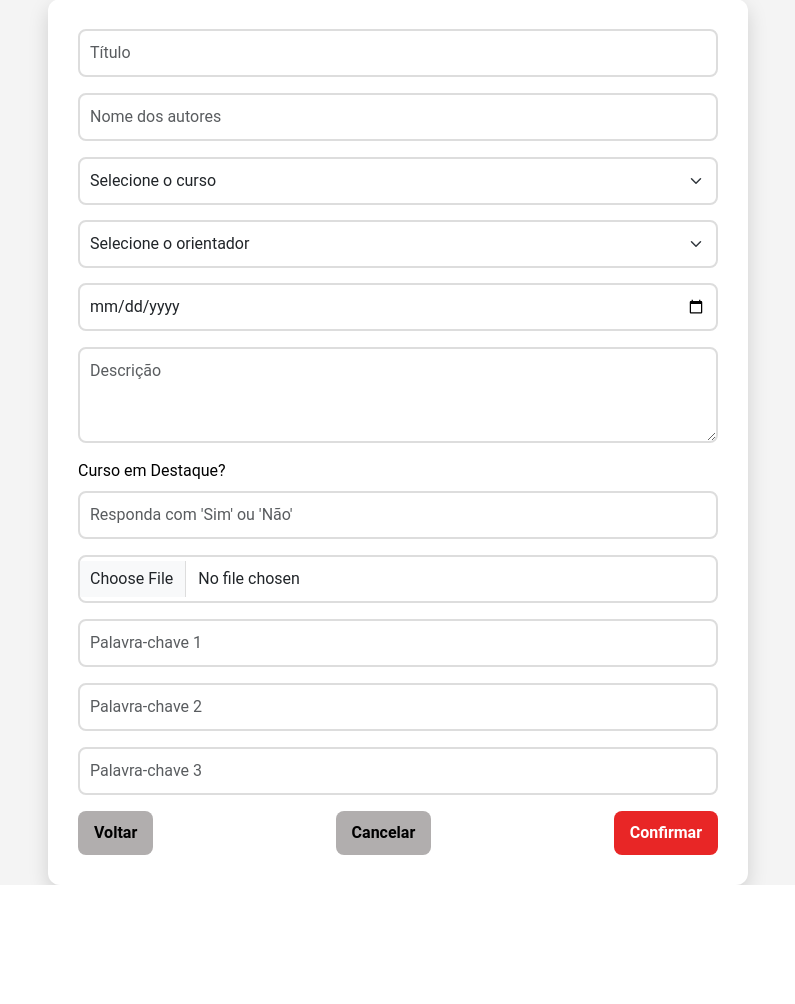
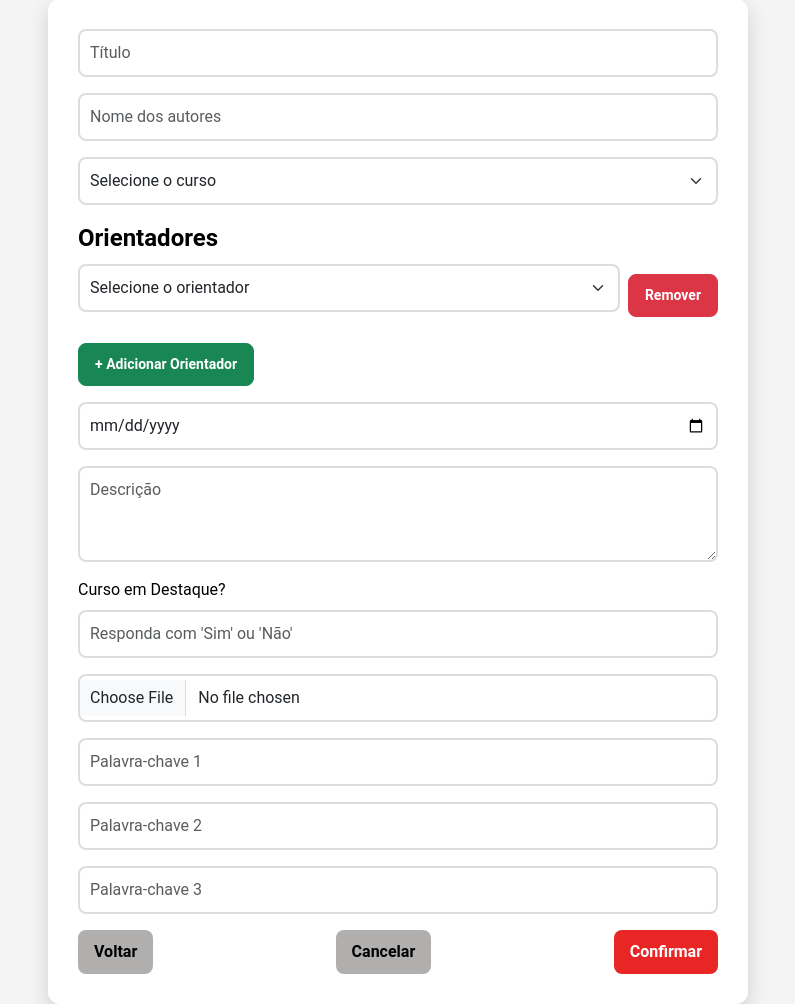
Before and after one commit to mariasantiag/portfolio-dos-tcc, a Flask app: page /paginacadastrotcc in a window 1280 px wide. Shown: the part 113-1117 px from the top of the page, without its empty margins (242-1037 px from the left). Before the commit the page ends 998 px from the top, so only its background shows below. Run offline with Flask 3, Linux system fonts and the light colour scheme; data that the repository does not hold is empty; some libraries are stand-ins or nearby versions.

Commit message:
Criando função para adicionar mais de um orientador no tcc

```diff
--- a/app.py
+++ b/app.py
@@ -47,13 +47,14 @@ def paginacadastrotcc():
     return render_template("cadastro-tcc.html", curso=curso)
 
 
-
-# API que responde a GET em /api/orientadores/<id_do_curso>
 @app.route("/api/orientadores/<int:cod_curso>")
 def api_orientadores(cod_curso):
     orientadores = Curso_orientador.recuperar_orientador(cod_curso)
-
-    # Retorna os dados no formato JSON (usado pelo JavaScript no frontend)
+    # Exemplo de retorno esperado
+    # orientadores = [
+    #    {"id": 1, "nome_orientador": "Fulano"},
+    #    {"id": 2, "nome_orientador": "Beltrano"},
+    # ]
     return jsonify(orientadores)
 
 
@@ -64,13 +65,15 @@ def paginaorientadorcurso():
 @app.route("/post/cadastraorientadorcurso", methods=["POST"])
 def post_curso_orientador():
     nome_curso = request.form.get("curso_nome")
-    nome_orientador = request.form.get("orientador_nome")
+    orientadores = request.form.getlist("orientador_nome")  # Lista de orientadores
 
-    # 1. Cadastrar curso e pegar id
+    # Cadastra o curso e pega o ID
     cod_curso = Curso_orientador.cadastro_curso(nome_curso)
 
-    # 2. Cadastrar orientador já vinculando ao curso
-    Curso_orientador.cadastro_orientador(nome_orientador, cod_curso)
+    # Insere cada orientador individualmente
+    for nome_orientador in orientadores:
+        if nome_orientador.strip():
+            Curso_orientador.cadastro_orientador(nome_orientador.strip(), cod_curso)
 
     return redirect("/paginainicial")
 
@@ -91,13 +94,20 @@ def deslogar():
     session.clear()
     return redirect("/")
 
+# Mantenha o import os e o from flask import request, redirect
+# Adicione: import os
+
+# ... (código anterior) ...
+
+# ... (código anterior) ...
+
 @app.route("/post/cadastrar/tcc", methods=["POST"])
 def post_tcc():
     # Pegando todas as informações do formulário
     titulo = request.form.get("titulo")
     autores = request.form.get("autores")
     curso = int(request.form.get("curso"))
-    orientador = int(request.form.get("orientador"))
+    orientadores_ids = request.form.getlist("orientador[]") # ou "orientador"
     descricao = request.form.get("descricao")
     data = request.form.get("data")
     chave1 = request.form.get("chave1")
@@ -125,7 +135,7 @@ def post_tcc():
 
     # Chama o método completo que salva o PDF e registra no banco
     tcc.salvar_tcc(
-        titulo, autores, orientador, curso, descricao, caminho_temporario,
+        titulo, autores, orientadores_ids, curso, descricao, caminho_temporario,
         data, chave1, chave2, chave3, destaque
     )
 
@@ -137,5 +147,4 @@ def post_tcc():
     return redirect("/paginainicial")
 
 
-
 app.run(debug=True)
--- a/models/control_curso_orientador.py
+++ b/models/control_curso_orientador.py
@@ -90,7 +90,7 @@ class Curso_orientador:
             cursor = conexao.cursor(dictionary = True)
 
             # Criando o sql que será executado
-            sql = "SELECT nome_orientador FROM tbOrientador where cod_curso = %s;"
+            sql = "SELECT nome_orientador, cod_orientador FROM tbOrientador where cod_curso = %s;"
 
             valores = (cod_curso,)
 
--- a/static/js/orientador.js
+++ b/static/js/orientador.js
@@ -1,38 +1,84 @@
-// Espera até que toda a página esteja carregada
+// ATUALIZAÇÃO DA FUNÇÃO popularOrientadoresEmSelect (Mantém a que eu te passei na última resposta, mas garante o retorno)
+function popularOrientadoresEmSelect(select, data = []) {
+  // Limpa as opções antigas
+  select.innerHTML = '<option selected disabled>Selecione o orientador</option>';
+
+  // Se já temos os dados, popula diretamente (não é o caso do botão Adicionar)
+  if (data.length > 0) {
+      data.forEach(orientador => {
+          const option = document.createElement("option");
+          option.value = orientador.id;
+          option.textContent = orientador.nome_orientador;
+          select.appendChild(option);
+      });
+      return;
+  }
+
+  // Se não tem dados, busca o valor do <select name="curso">
+  const selectCurso = document.querySelector("select[name='curso']");
+  const cursoSelecionado = selectCurso ? selectCurso.value : null;
+
+  // Verifica se um curso válido está selecionado
+  if (!cursoSelecionado || selectCurso.options[selectCurso.selectedIndex].disabled) {
+       // Não faz nada se for a opção "Selecione o curso"
+       return;
+  }
+
+  // Faz o fetch (busca)
+  fetch(`/api/orientadores/${cursoSelecionado}`)
+      .then(response => response.json())
+      .then(data => {
+          data.forEach(orientador => {
+              const option = document.createElement("option");
+              option.value = orientador.cod_orientador;
+              option.textContent = orientador.nome_orientador;
+              select.appendChild(option);
+          });
+      })
+      .catch(error => {
+          console.error("Erro ao buscar orientadores:", error);
+      });
+}
+
+// NOVO CÓDIGO DO DOMContentLoaded
 document.addEventListener("DOMContentLoaded", function () {
+  // Referência ao <select> de curso
+  const selectCurso = document.querySelector("select[name='curso']");
 
-    // Referência ao <select> de curso
-    const selectCurso = document.querySelector("select[name='curso']");
+  // Quando o curso for alterado...
+  selectCurso.addEventListener("change", function () {
+      // Encontra TODOS os selects de orientador (o inicial e os adicionados)
+      const selectsOrientadores = document.querySelectorAll('#orientadores-container .orientador-select');
 
-    // Referência ao <select> de orientador
-    const selectOrientador = document.getElementById("select-orientador");
+      selectsOrientadores.forEach(selectOrientador => {
+          // Repopula cada um com os orientadores do novo curso
+          popularOrientadoresEmSelect(selectOrientador);
+      });
+  });
+});
 
-    // Quando o curso for alterado...
-    selectCurso.addEventListener("change", function () {
-      const cursoSelecionado = this.value; // pega o código do curso
+// A função adicionarCampoOrientador() deve permanecer como estava (e como está abaixo)
+function adicionarCampoOrientador() {
+  const container = document.getElementById('orientadores-container');
 
-      // Verifica se foi selecionado um curso válido
-      if (cursoSelecionado) {
-        // Faz uma requisição GET para a API Flask usando o código do curso
-        fetch(`/api/orientadores/${cursoSelecionado}`)
-          .then(response => response.json()) // converte a resposta para JSON
-          .then(data => {
-            // Limpa o <select> de orientadores antes de adicionar os novos
-            selectOrientador.innerHTML = '<option selected disabled>Selecione o orientador</option>';
+  const novoCampo = document.createElement('div');
+  novoCampo.className = 'orientador-input mb-2 d-flex align-items-center';
 
-            // Para cada orientador retornado pela API...
-            data.forEach(function (orientador) {
-              // Cria uma nova <option> com nome do orientador
-              const option = document.createElement("option");
-              option.value = orientador.nome_orientador; // valor do campo
-              option.textContent = orientador.nome_orientador; // texto exibido
-              selectOrientador.appendChild(option); // adiciona a opção ao <select>
-            });
-          })
-          .catch(error => {
-            // Em caso de erro, exibe no console
-            console.error("Erro ao buscar orientadores:", error);
-          });
-      }
-    });
-  });
+  novoCampo.innerHTML = `
+      <select name="orientador[]" class="form-select orientador-select me-2" required>
+        <option selected disabled>Selecione o orientador</option>
+      </select>
+      <button type="button" class="btn btn-danger btn-sm" onclick="removerCampo(this)">Remover</button>
+  `;
+
+  container.appendChild(novoCampo);
+
+  // Atualiza a lista de opções com base no curso selecionado
+  // ESSA CHAMADA GARANTE QUE O NOVO CAMPO SEJA POPULADO IMEDIATAMENTE!
+  popularOrientadoresEmSelect(novoCampo.querySelector('select'));
+}
+
+// Remove o campo
+function removerCampo(botao) {
+  botao.parentElement.remove();
+}
--- a/templates/cadastro-tcc.html
+++ b/templates/cadastro-tcc.html
@@ -42,11 +42,21 @@
         {% endfor %}
       </select>
 
-      <!-- Orientador -->
-      <select name="orientador" id="select-orientador" class="form-select" required>
-         <!-- A opção padrão aparece antes do carregamento via JavaScript -->
-        <option selected disabled>Selecione o orientador</option>
-      </select>
+      <fieldset class="mb-3">
+        <legend class="fw-semibold">Orientadores</legend>
+        <div id="orientadores-container">
+          <div class="orientador-input mb-2 d-flex align-items-center">
+            <select name="orientador[]" class="form-select orientador-select me-2" required>
+              <option selected disabled>Selecione o orientador</option>
+            </select>
+            <button type="button" class="btn btn-danger btn-sm" onclick="removerCampo(this)">Remover</button>
+          </div>
+        </div>
+        <button type="button" class="btn btn-sm btn-success mt-2" onclick="adicionarCampoOrientador()">+ Adicionar Orientador</button>
+      </fieldset>
+
+
+
 
 
       <!-- Data -->
```
Also changed, not shown: migrations/db_schema.sql (+23 -11 lines), models/control_tcc.py (+41 -23 lines), static/js/add_orien_curso.js (added, +27 -0 lines), templates/cadastro-curso-orientador.html (+14 -5 lines), 1 other file.
